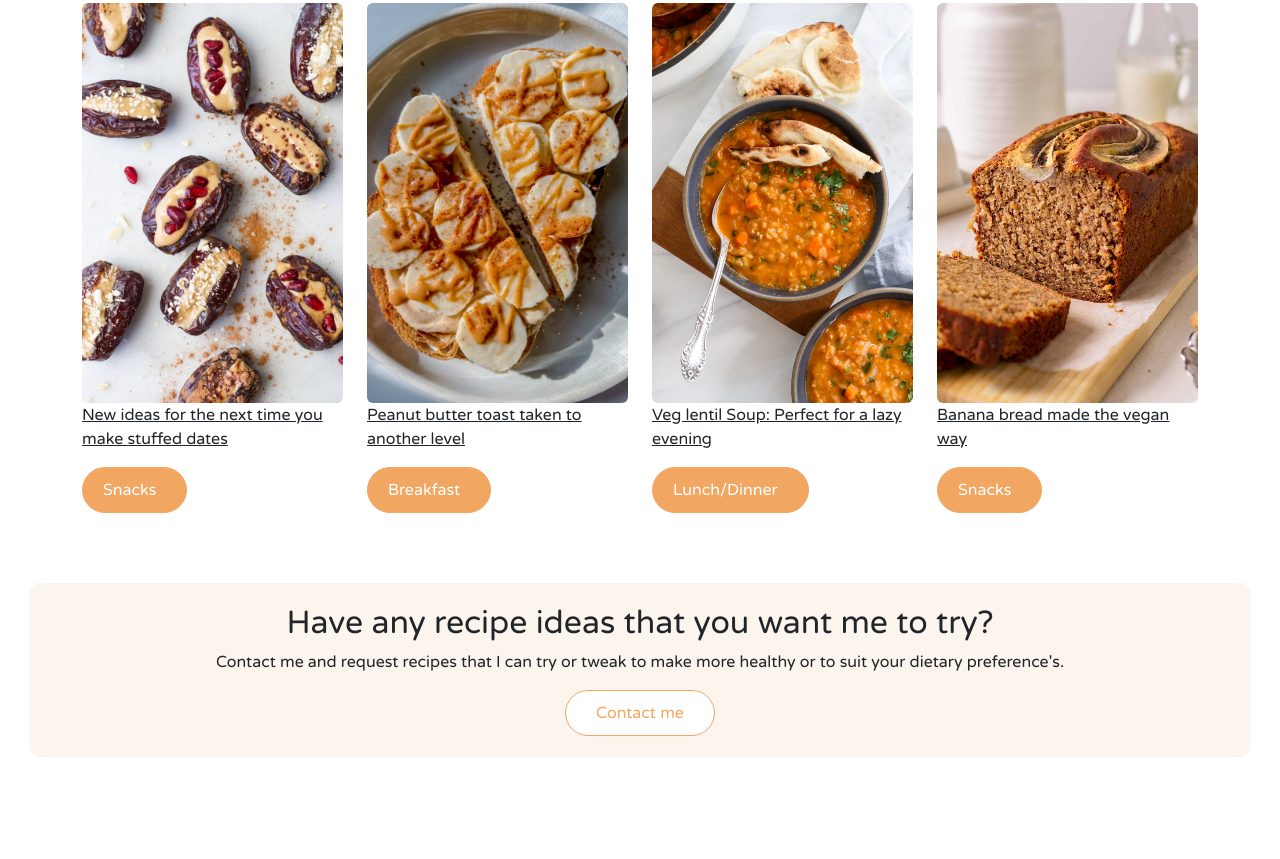
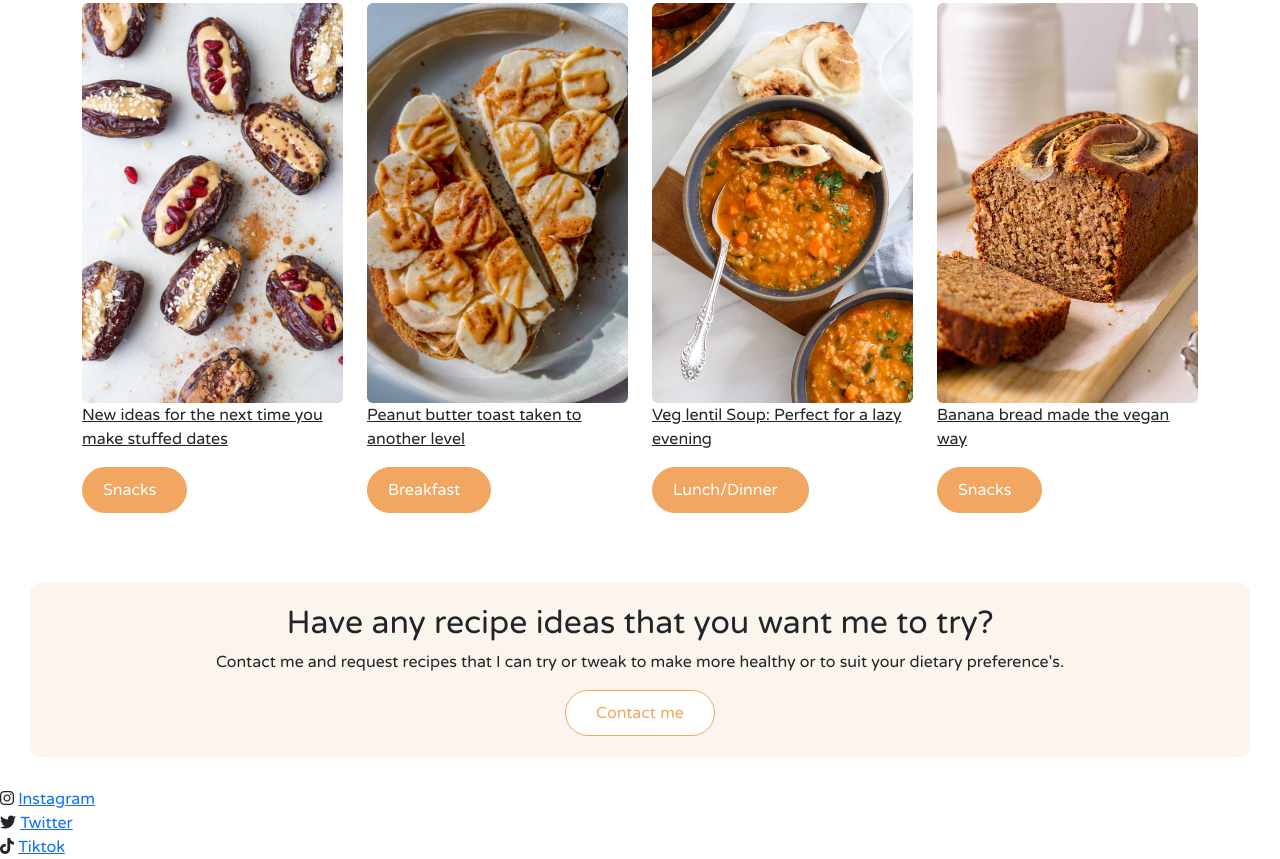
Before and after one commit to Thuraya-A/HeathfulTips, a plain HTML site: page index.html in a window 1280 px wide. Shown: the part 549-1408 px from the top of the page. Before the commit the page ends 1336 px from the top, so only its background shows below. Drawn offline with nearby package versions, Linux system fonts and the light colour scheme.

Commit message:
completed html for the footer

```diff
--- a/index.html
+++ b/index.html
@@ -170,5 +170,19 @@
         <button class="d-block margin-0">Contact me</button>
       </div>
     </div>
+    <footer>
+      <div>
+        <i class="fa-brands fa-instagram"></i>
+        <a href="">Instagram</a>
+      </div>
+      <div>
+        <i class="fa-brands fa-twitter"></i>
+        <a href="">Twitter</a>
+      </div>
+      <div>
+        <i class="fa-brands fa-tiktok"></i>
+        <a href="">Tiktok</a>
+      </div>
+    </footer>
   </body>
 </html>
```
